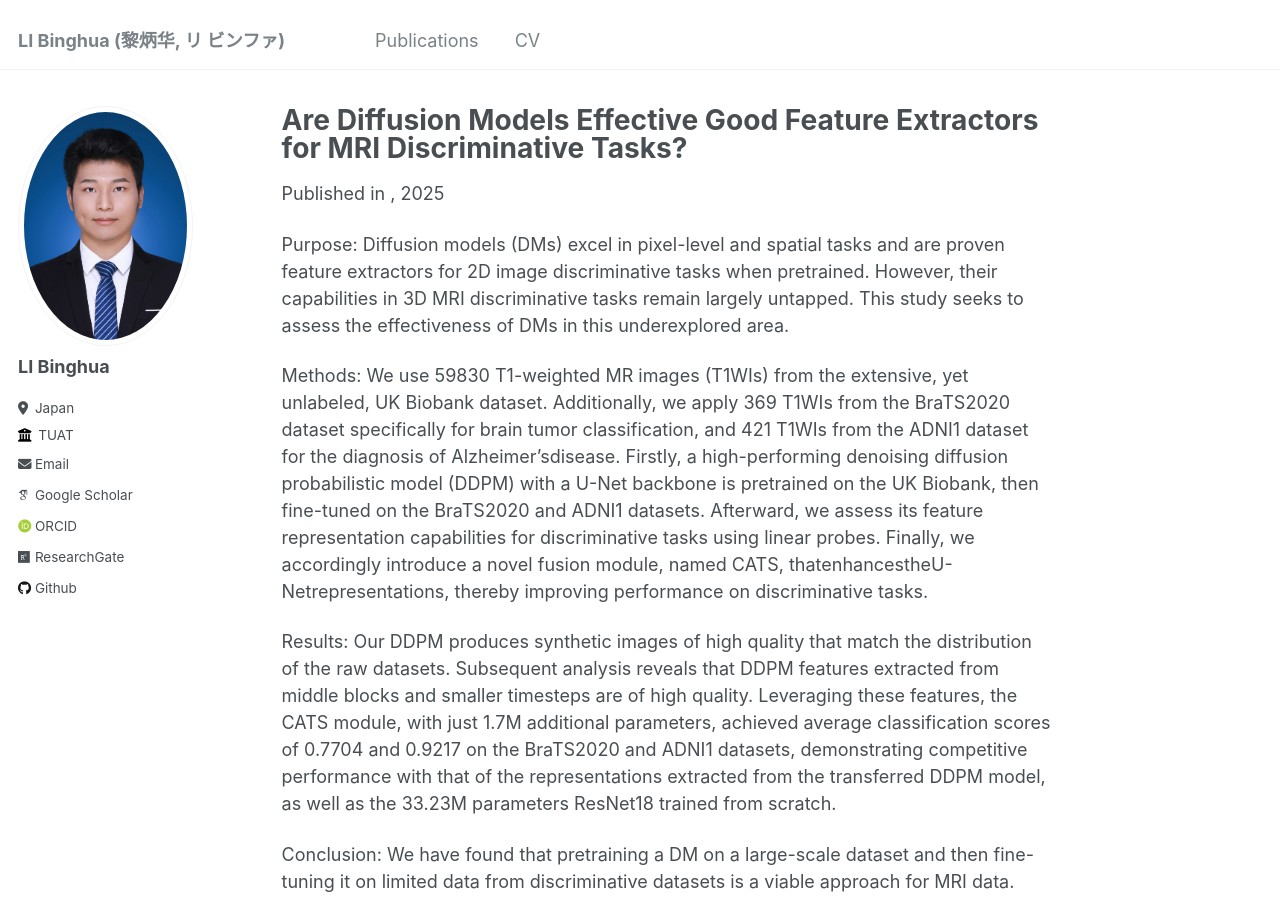
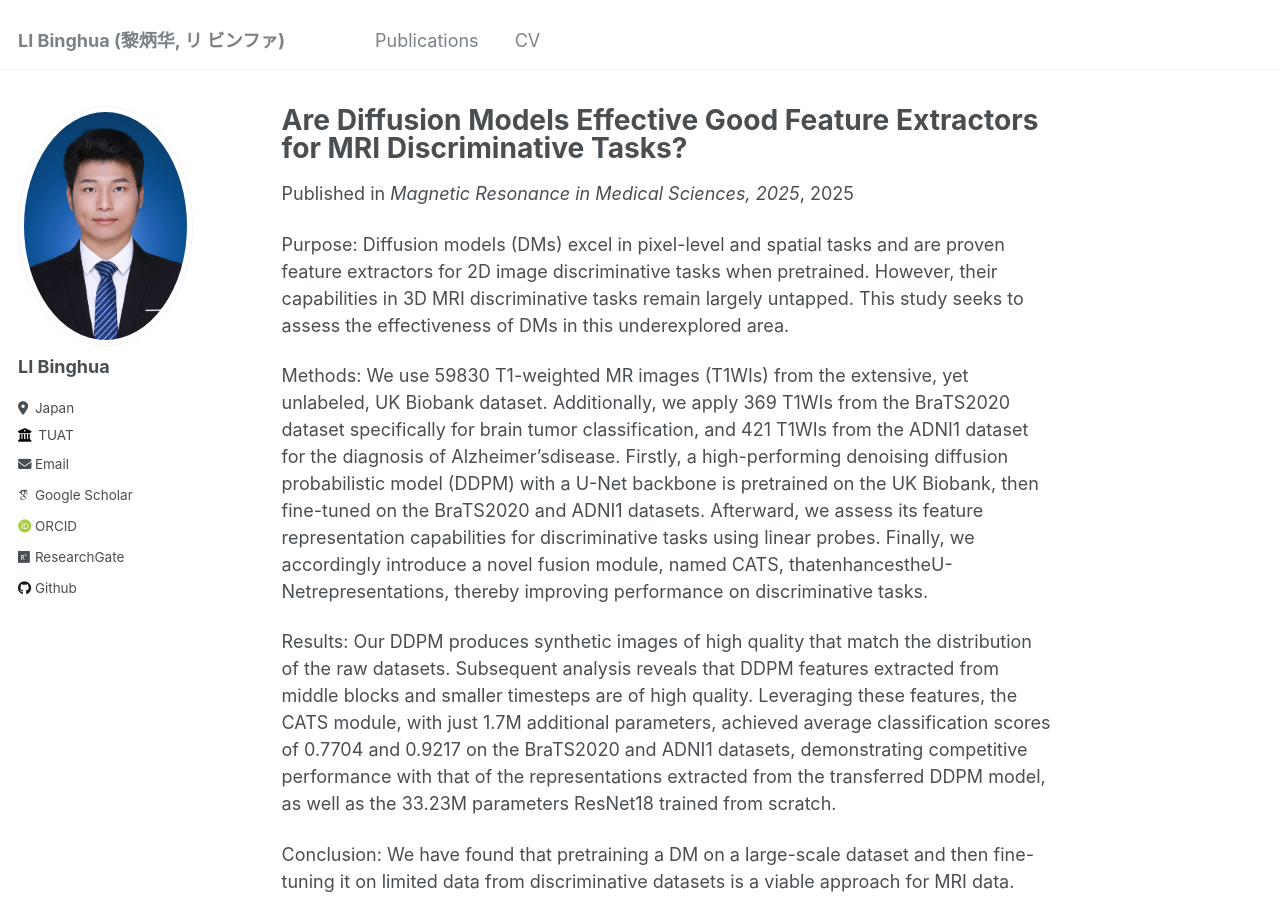
Before and after one commit to xiaovhua/vhua.github.io, a Jekyll site: the page built from _publications/2025-05-08-are.md, in a window 1280 px wide and 900 px high. Built offline with Jekyll 4.4.1, drawn with Linux system fonts in a browser that asks for light colours; some web fonts are replaced.

Commit message:
Update 2025-05-08-are.md

```diff
--- a/_publications/2025-05-08-are.md
+++ b/_publications/2025-05-08-are.md
@@ -4,7 +4,7 @@ collection: publications
 permalink: /publication/2025-05-08-are
 excerpt: 'This work proposes a novel framework, termed CATS, that uses a diffusion model as a direct feature extractor for MRI-based discriminative tasks'
 date: 2025-05-08
-venue: ''
+venue: 'Magnetic Resonance in Medical Sciences, 2025'
 paperurl: 'https://xrayinterpreter.com/paper/doi/10.2463/mrms.mp.2024-0206'
 codeurl: ''
 citation: 'Binghua Li, Zhe Sun, Chao Li, Koji Kamagata, Christina Andica, Wataru Uchida, Kaito Takabayashi, Sen Guo, Rui Zou, Shigeki Aoki, Toshihisa Tanaka and Qibin Zhao. Are Diffusion Models Effective Good Feature Extractors for MRI Discriminative Tasks? Magnetic Resonance in Medical Sciences, 2025: mp. 2024-0206.'
```
